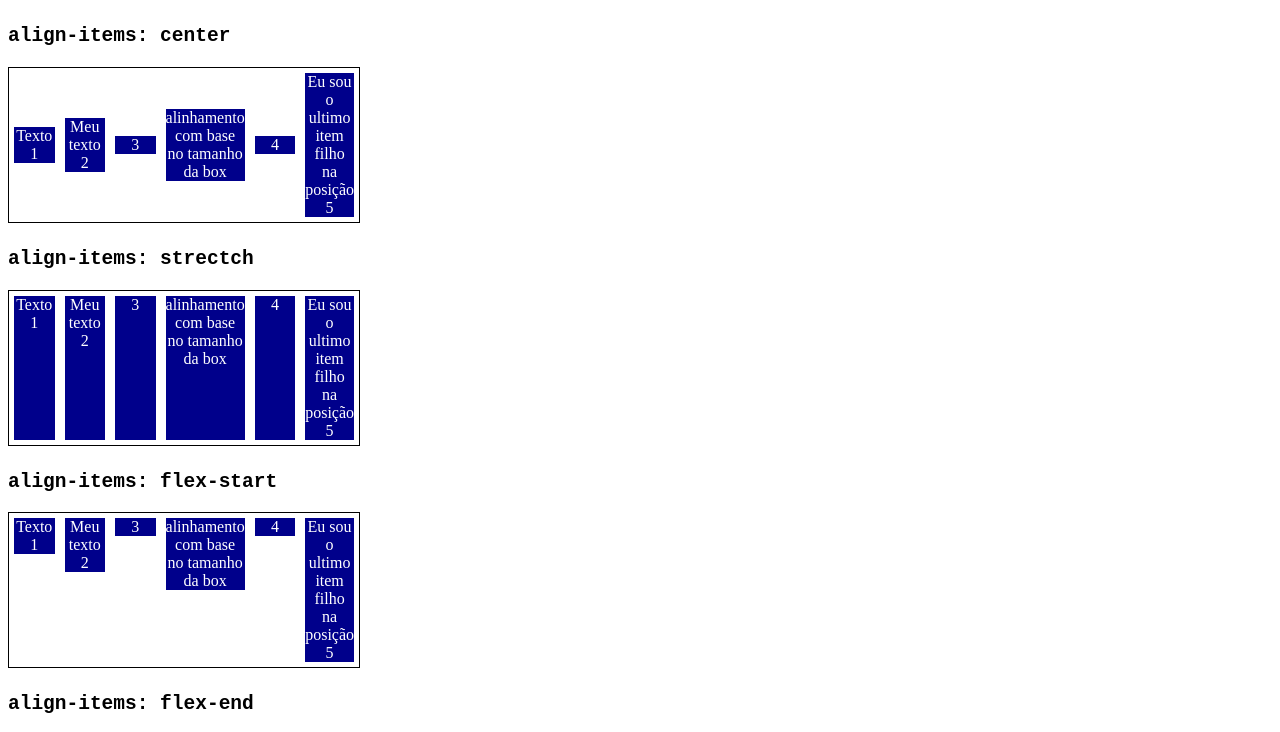
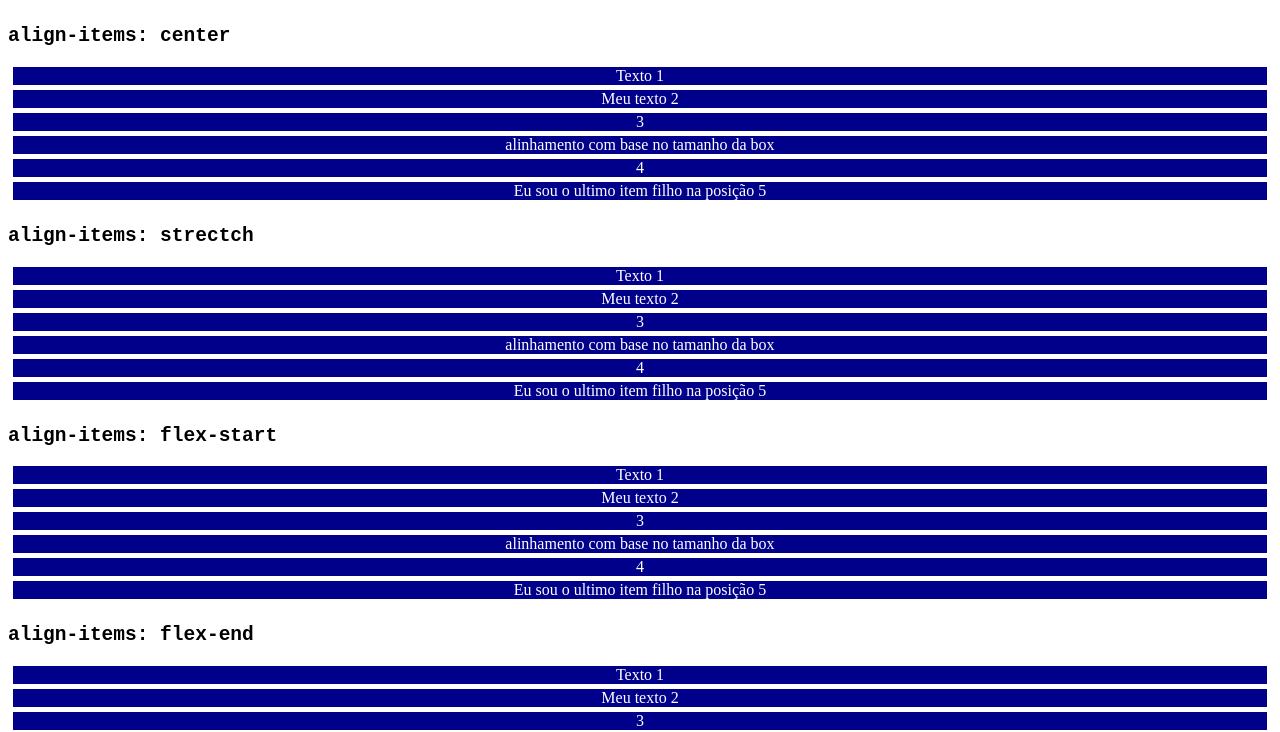
Before and after one commit to nildoeti/imersaoCSS3, a plain HTML site: page flex-box/align-items.html in a window 1280 px wide. Shown: the top 732 px of the page. Drawn offline with Linux system fonts and the light colour scheme.

Commit message:
flex-box/css/align-items.css foi atualizado.

```diff
--- a/flex-box/css/align-items.css
+++ b/flex-box/css/align-items.css
@@ -1,8 +1,4 @@
-.container {
-    display: flex;
-    border: 1px solid black;
-    max-width: 350px;
-}
+
 
 .item {
     color: white;
@@ -36,3 +32,7 @@
 .baseline {
     align-items: baseline;
 }
+
+.w100 {
+    flex-basis: 100px;
+}
```
